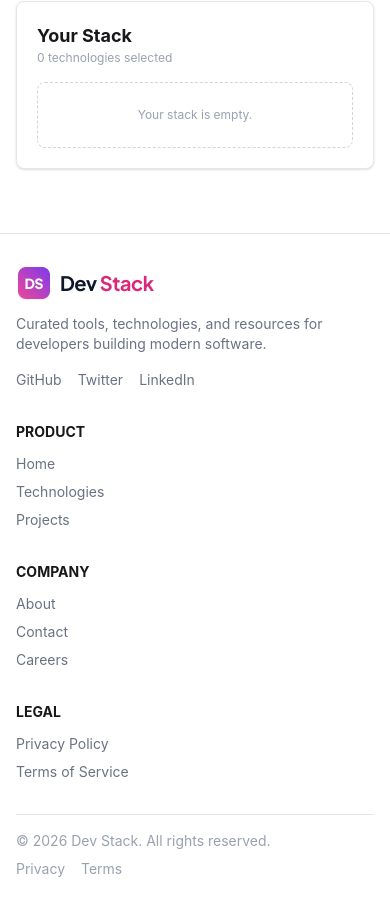
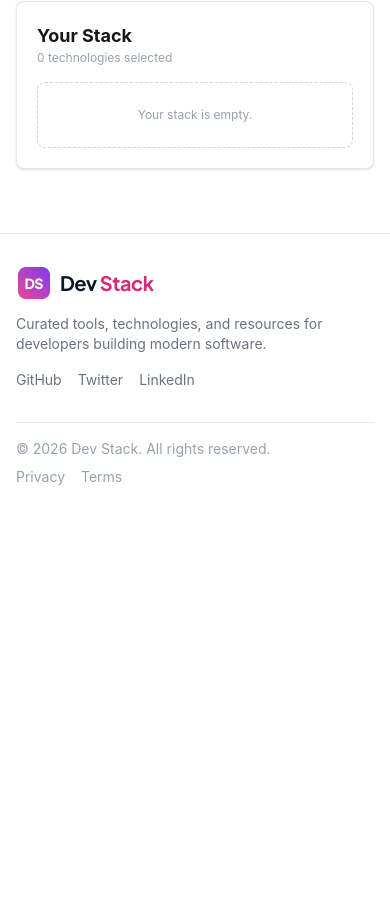
Before and after one commit to masud1040/dev-stack-builder, a React (Vite) app: page / in a window 390 px wide. Shown: the part 5565-6476 px from the top of the page. After the commit the page ends 6084 px from the top, so only its background shows below. Built offline with nearby package versions, Linux system fonts and the light colour scheme.

Commit message:
footer updated

```diff
--- a/src/components/footer.tsx
+++ b/src/components/footer.tsx
@@ -4,7 +4,7 @@
   return (
     <footer className="mt-10 border-t border-gray-200">
       <div className="container mx-auto px-4 py-8">
-        <div className="flex flex-col gap-8 md:flex-row md:justify-between">
+        <div className="flex flex-col items-center gap-8 md:flex-row md:justify-between ">
           <div className="md:w-1/2">
             <img src={logo} alt="logo" />
 
@@ -20,7 +20,7 @@
             </div>
           </div>
 
-          <div>
+         <div className="hidden md:block">
             <h2 className="mb-3 text-sm font-bold">PRODUCT</h2>
 
             <ul className="space-y-2 text-sm text-gray-500">
@@ -30,7 +30,7 @@
             </ul>
           </div>
 
-          <div>
+         <div className="hidden md:block">
             <h2 className="mb-3 text-sm font-bold">COMPANY</h2>
 
             <ul className="space-y-2 text-sm text-gray-500">
@@ -40,7 +40,7 @@
             </ul>
           </div>
 
-          <div>
+        <div className="hidden md:block">
             <h2 className="mb-3 text-sm font-bold">LEGAL</h2>
 
             <ul className="space-y-2 text-sm text-gray-500">
```
